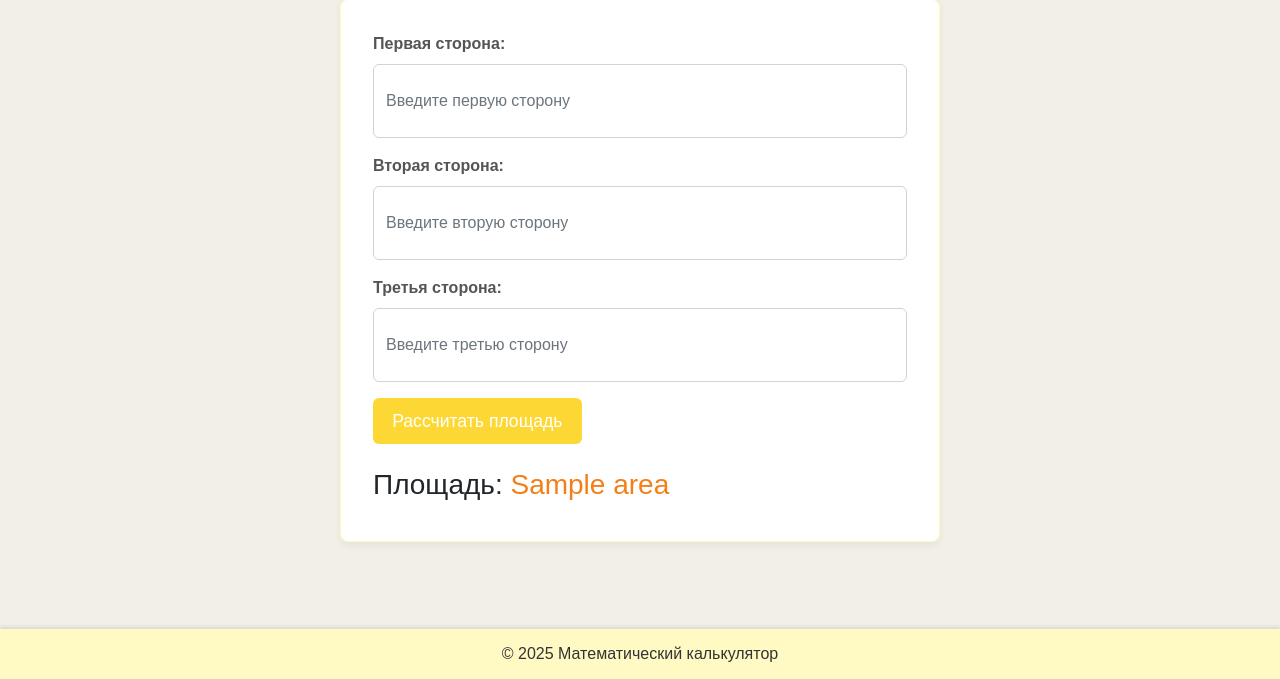
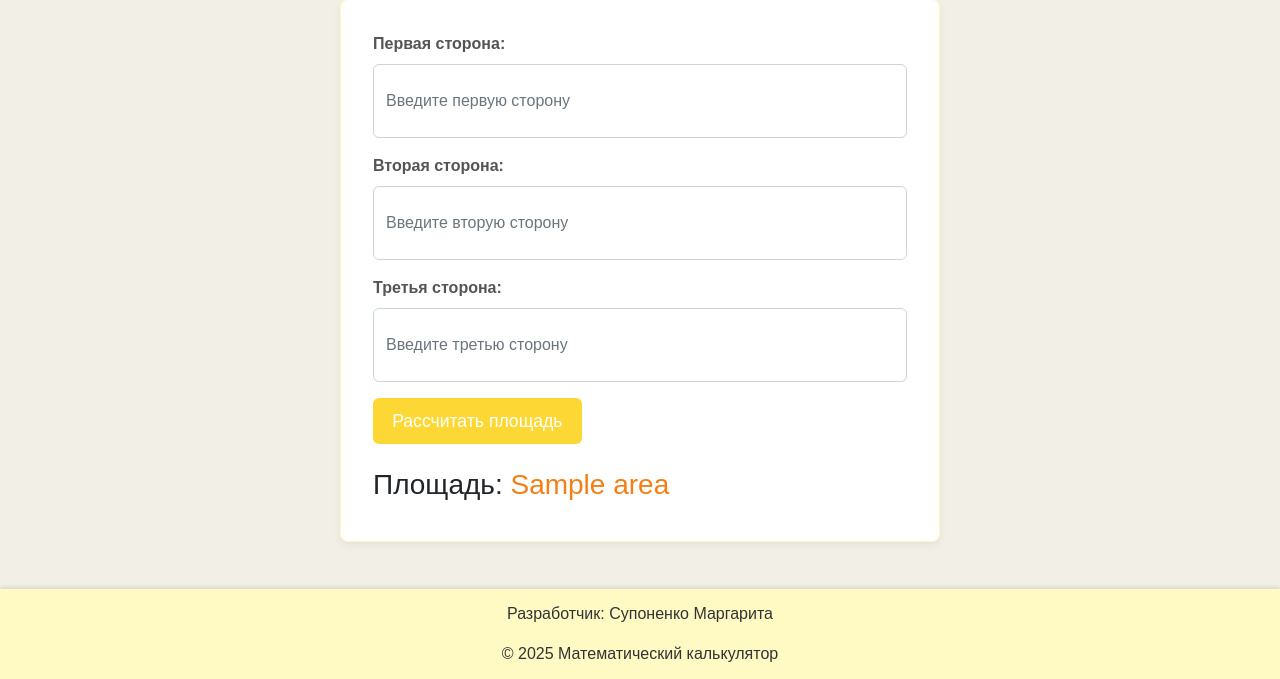
Before and after one commit to Mark6482/triangle-area, a Django app: template triangle/templates/triangle/triangle.html in a window 1280 px wide. Shown: the part 121-800 px from the top of the page. Run offline with Django 5.2, Linux system fonts and the light colour scheme; tables that the repository leaves empty hold one stand-in row (values such as "Sample post"); the template is opened without the code that fills it: values that come from a table or form of the project are taken from there, most other values are stand-ins (such as "Sample title", 1, 10 or a date in 2020).

Commit message:
Add info

```diff
--- a/triangle/templates/triangle/triangle.html
+++ b/triangle/templates/triangle/triangle.html
@@ -97,6 +97,8 @@
   </section>
 
   <footer>
+    Разработчик: Супоненко Маргарита
+    <p></p>
     &copy; 2025 Математический калькулятор
   </footer>
 
```
Also changed, not shown: db.sqlite3.
